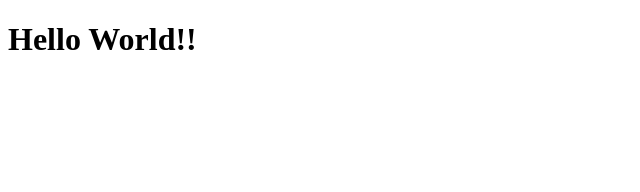
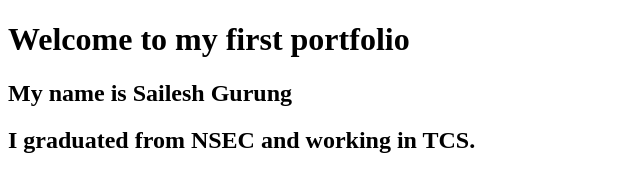
Before and after one commit to saileshgg/student-site-portfolio, a plain HTML site: page index.html in a window 1280 px wide. Shown: the whole page, without its empty margins (0-640 px from the left). Drawn offline with Linux system fonts and the light colour scheme.

Commit message:
chore: new content

```diff
--- a/index.html
+++ b/index.html
@@ -7,6 +7,9 @@
     <title>Student site</title>
 </head>
 <body>
-    <h1>Hello World!!</h1>
+    <h1>Welcome to my first portfolio</h1>
+
+    <h2>My name is Sailesh Gurung</h2>
+    <h2>I graduated from NSEC and working in TCS.</h2>
 </body>
 </html>
```
Also changed, not shown: 1 other file.
